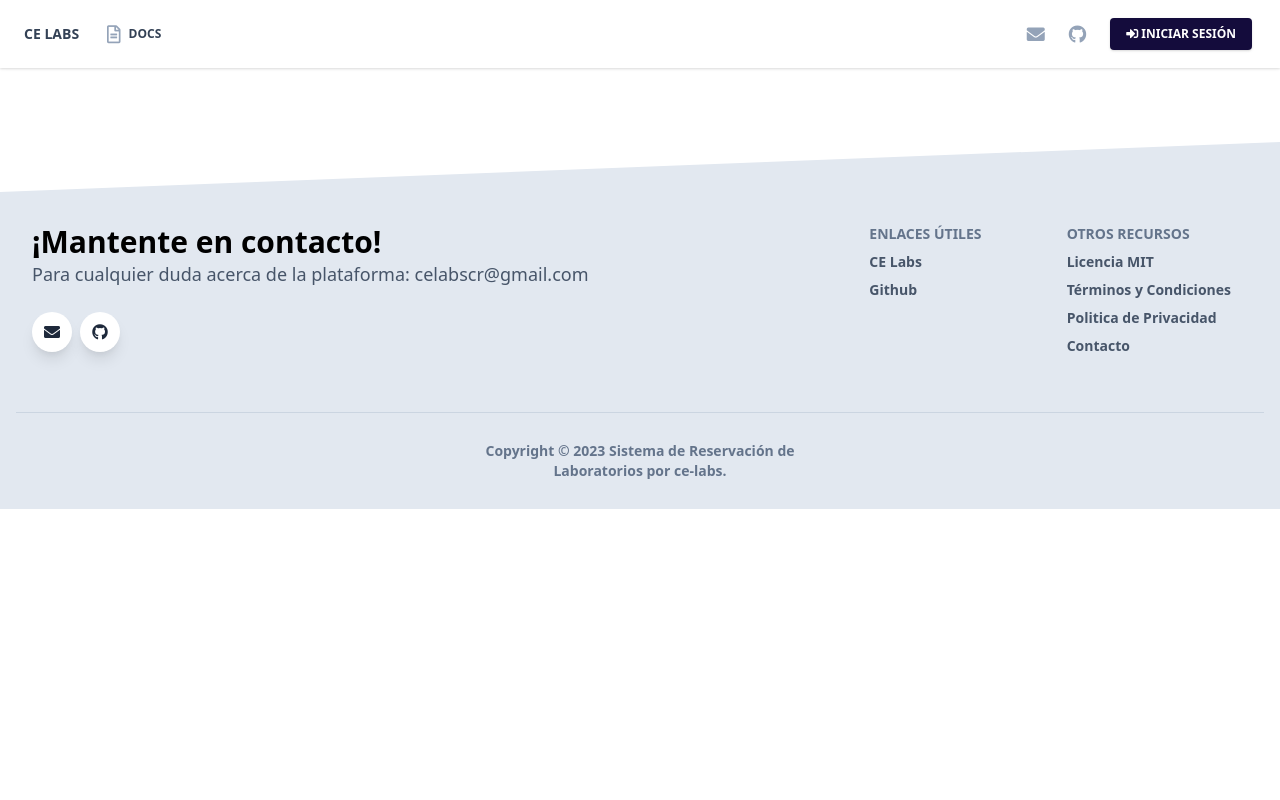
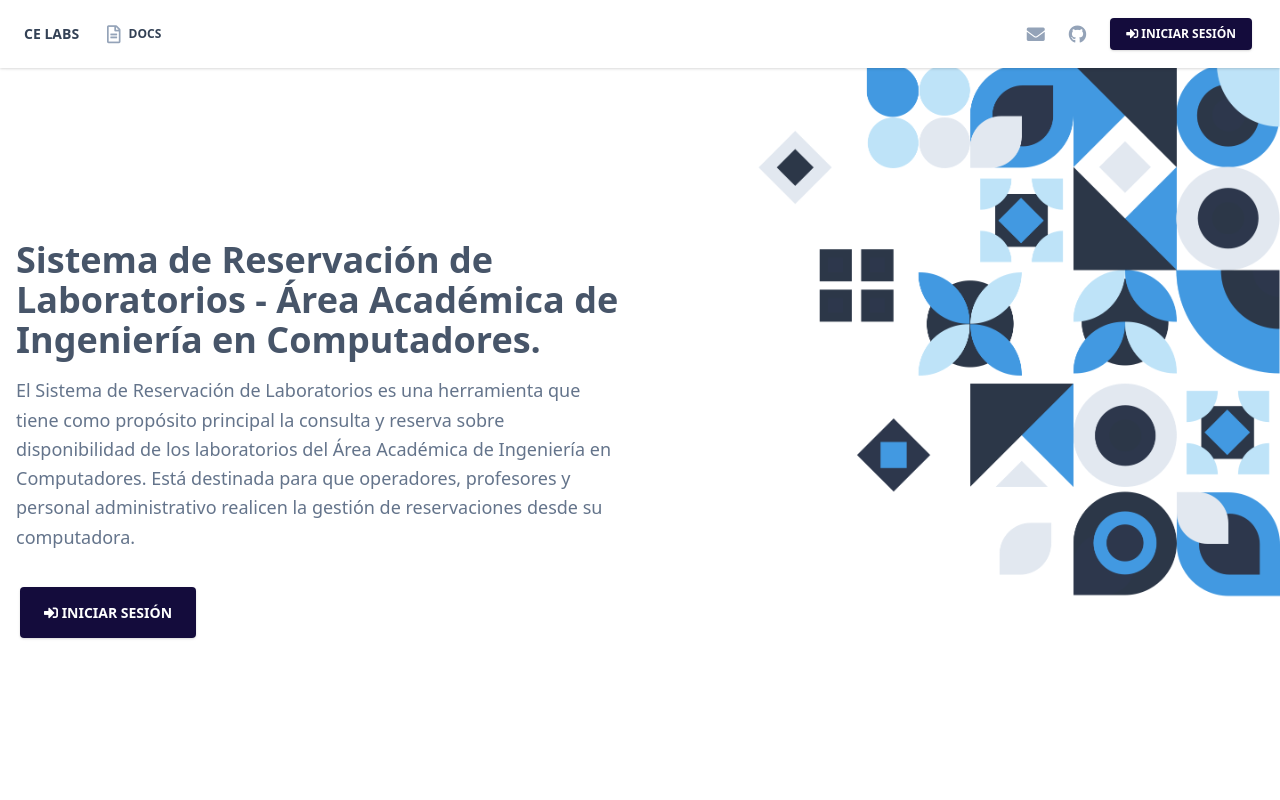
Before and after one commit to ce-labs/labs-reservation, a React (Create React App) app: page / in a window 1280 px wide. Shown: the top 800 px of the page. Built offline with nearby package versions, Linux system fonts and the light colour scheme.

Commit message:
[ADD] App description on home page

```diff
--- a/src/views/Index.js
+++ b/src/views/Index.js
@@ -9,7 +9,44 @@ export default function Index() {
   return (
     <>
       <IndexNavbar fixed />
-      <h1>asdsadsada<br/><br/><br/><br/><br/><br/><br/><br/></h1>
+      <section className="header relative pt-16 items-center flex h-screen max-h-860-px">
+        <div className="container mx-auto items-center flex flex-wrap">
+          <div className="w-full md:w-8/12 lg:w-6/12 xl:w-6/12 px-4">
+            <div className="pt-32 sm:pt-0">
+              <h2 className="font-semibold text-4xl text-blueGray-600">
+                Sistema de Reservación de Laboratorios - Área Académica de Ingeniería en Computadores.
+              </h2>
+              <p className="mt-4 text-lg leading-relaxed text-blueGray-500">
+                El Sistema de Reservación de Laboratorios es una herramienta que tiene como propósito principal la consulta y reserva sobre disponibilidad de los
+                laboratorios del Área Académica de Ingeniería en Computadores. Está destinada para que operadores, profesores y personal
+                administrativo realicen la gestión de reservaciones desde su computadora.
+              </p>
+              <div className="mt-12">
+                <a
+                  href="/auth"
+                  className="github-star ml-1 text-white font-bold px-6 py-4 rounded outline-none focus:outline-none mr-1 mb-1 bg-darkBlue-001 active:bg-blueGray-600 uppercase text-sm shadow hover:shadow-lg ease-linear transition-all duration-150"
+                >
+                  <i class="fas fa-sign-in-alt"></i> Iniciar Sesión
+                </a>
+              </div>
+            </div>
+          </div>
+        </div>
+
+        <img
+          className="absolute top-0 b-auto right-0 pt-16 sm:w-6/12 -mt-48 sm:mt-0 w-10/12 max-h-860px"
+          src={require("../assets/img/pattern_react.png").default}
+          alt="..."
+        />
+      </section>
+
+      <section className="pb-16 bg-white relative pt-32">
+        <div
+          className="-mt-20 top-0 bottom-auto left-0 right-0 w-full absolute h-20"
+          style={{ transform: "translateZ(0)" }}
+        ></div>
+      </section>
+
       <Footer />
     </>
   );
```
Also changed, not shown: src/assets/img/pattern_react.png (added).
